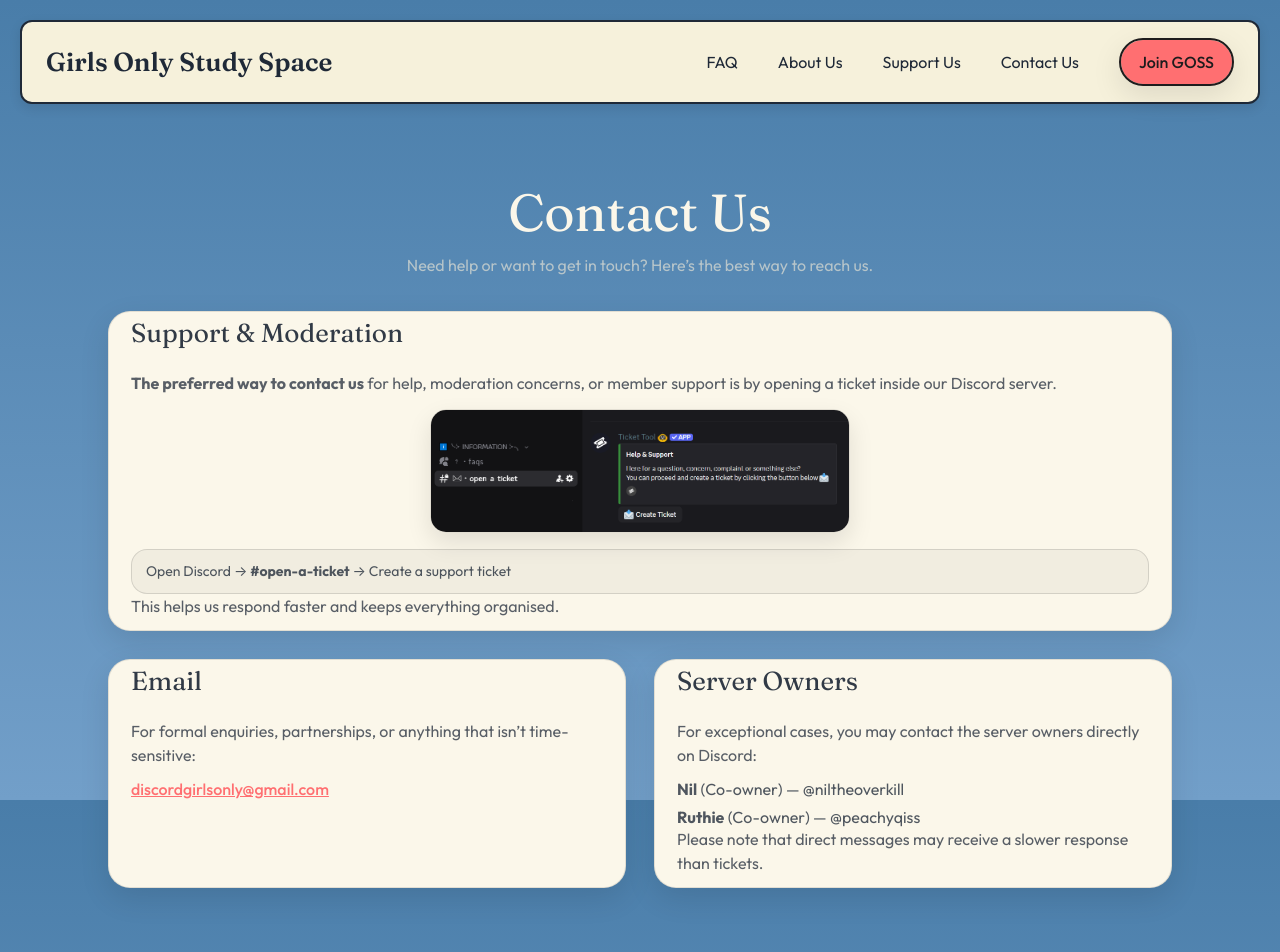
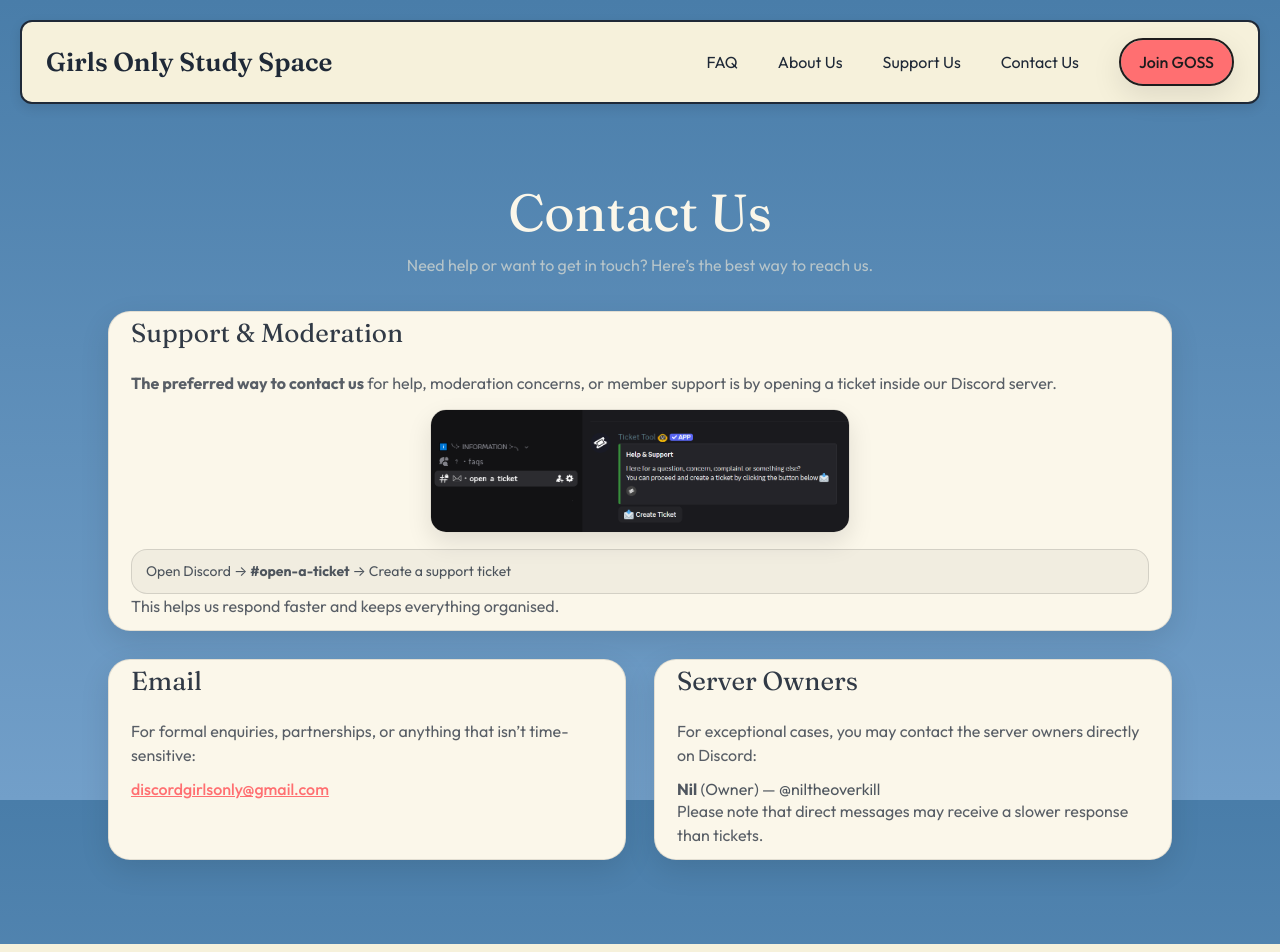
Before and after one commit to GirlsOnlyDiscord/girlsonlydiscord.github.io, a React (Vite) app: page /contact in a window 1280 px wide. Shown: the top 952 px of the page. Built offline with nearby package versions, Linux system fonts and the light colour scheme.

Commit message:
readjusted contact info to reflect new changes

```diff
--- a/src/pages/Contact.jsx
+++ b/src/pages/Contact.jsx
@@ -73,10 +73,7 @@ export default function Contact() {
 
                 <ul className="contactList">
                   <li>
-                    <strong>Nil</strong> (Co-owner) — <span>@niltheoverkill</span>
-                  </li>
-                  <li>
-                    <strong>Ruthie</strong> (Co-owner) — <span>@peachyqiss</span>
+                    <strong>Nil</strong> (Owner) — <span>@niltheoverkill</span>
                   </li>
                 </ul>
 
```
